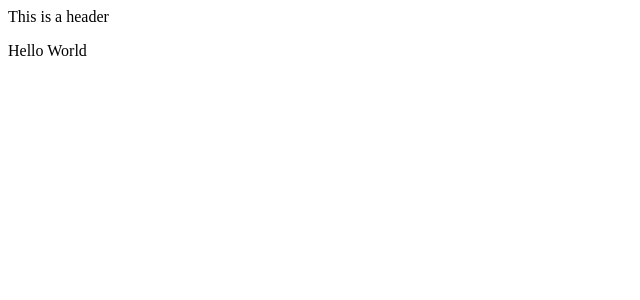
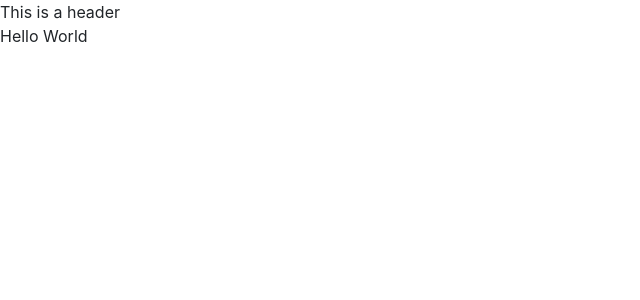
Before and after one commit to pramindanata/hackernews-2.0-client, a React (Create React App) app: page / in a window 1280 px wide. Shown: the top 300 px of the page, without its empty margins (0-640 px from the left). Built offline with nearby package versions, Linux system fonts and the light colour scheme.

Commit message:
add bootstrap

```diff
--- a/package.json
+++ b/package.json
@@ -10,8 +10,11 @@
     "@types/node": "^12.12.29",
     "@types/react": "^16.9.23",
     "@types/react-dom": "^16.9.5",
+    "bootstrap": "^4.4.1",
+    "node-sass": "^4.13.1",
     "react": "^16.13.0",
     "react-app-rewired": "^2.1.5",
+    "react-bootstrap": "^1.0.0-beta.17",
     "react-dom": "^16.13.0",
     "react-scripts": "3.4.0",
     "typescript": "^3.7.5"
--- /dev/null
+++ b/src/asset/app.scss
@@ -0,0 +1 @@
+@import '~bootstrap/scss/bootstrap.scss';
--- a/src/index.tsx
+++ b/src/index.tsx
@@ -1,6 +1,7 @@
 import React from 'react'
 import ReactDOM from 'react-dom'
 import Home from '@/pages/home'
+import '@/asset/app.scss'
 import * as serviceWorker from './serviceWorker'
 
 ReactDOM.render(<Home />, document.getElementById('root'))
```
Also changed, not shown: 1 other file (tests, documents, lock files or other folders).
